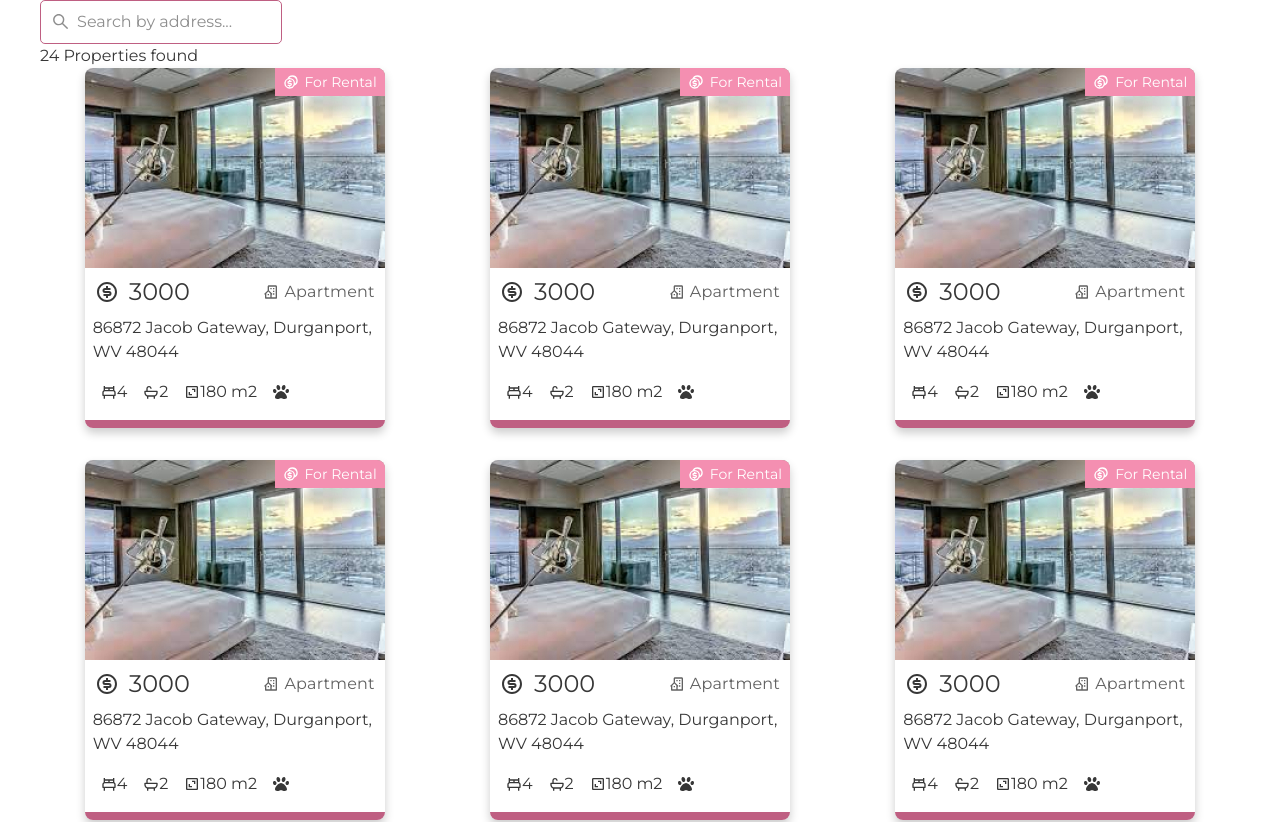
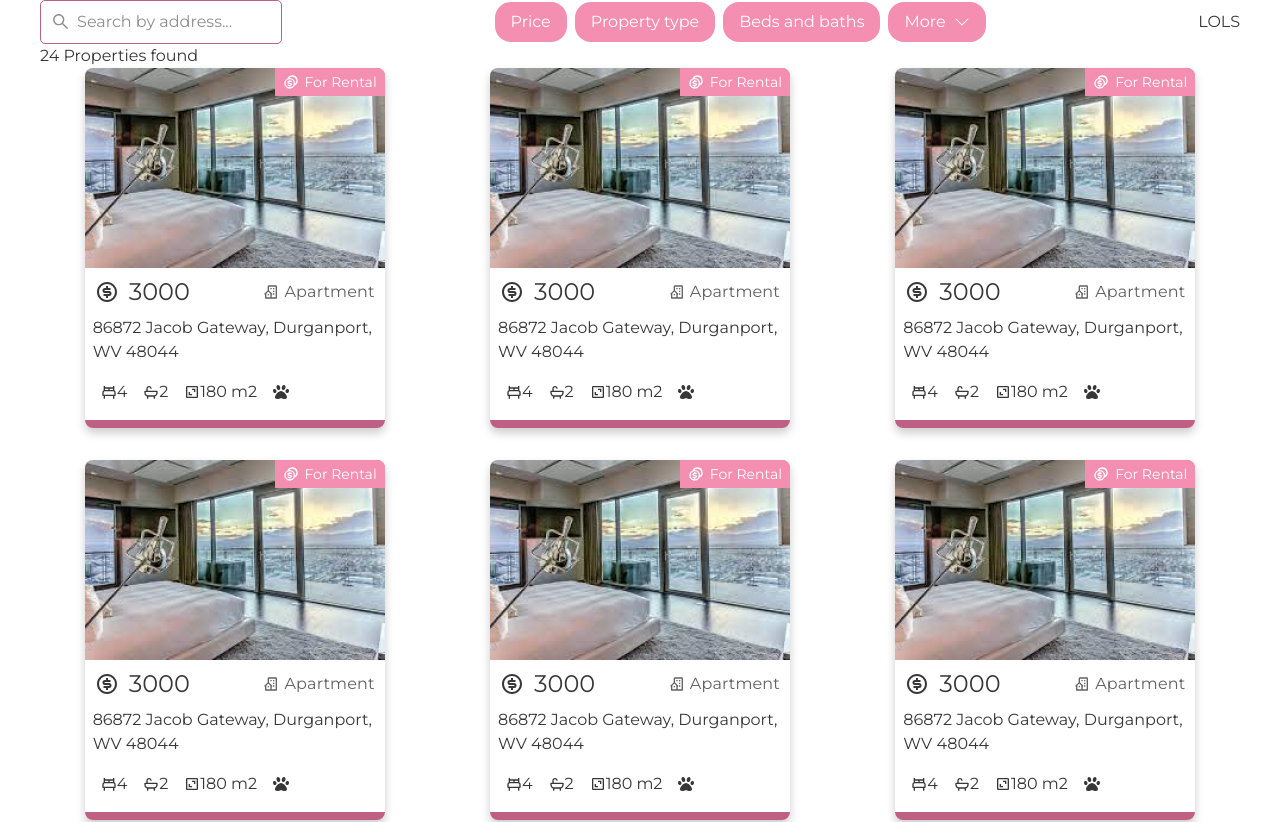
Before and after one commit to Alejandro1709/GetThatHome-Client, a React (Create React App) app: page /properties in a window 1280 px wide. Shown: the top 822 px of the page. Built offline with nearby package versions, Linux system fonts and the light colour scheme.

Commit message:
Add: style to ButtonGroup in components/ButtonGroup.js

```diff
--- a/src/components/Button.js
+++ b/src/components/Button.js
@@ -1,7 +1,34 @@
-import React from 'react';
+import { colors } from '../styles/colors';
+import styled from '@emotion/styled';
 
-function Button() {
-  return <div>Button</div>;
+const StyledButton = styled.button`
+  border: none;
+  padding: 0.5rem 1rem;
+  color: white;
+  background-color: ${colors.primary[300]};
+  cursor: pointer;
+  border-radius: 1rem;
+
+  &:hover {
+    background-color: ${colors.primary[400]};
+  }
+`;
+
+const StyledButtonWrapper = styled.div`
+  display: flex;
+  align-items: center;
+  gap: 0.5rem;
+`;
+
+function Button({ children, hasIcon, Icon, onClick }) {
+  return (
+    <StyledButton onClick={onClick}>
+      <StyledButtonWrapper>
+        {children}
+        {hasIcon && <Icon />}
+      </StyledButtonWrapper>
+    </StyledButton>
+  );
 }
 
 export default Button;
--- /dev/null
+++ b/src/components/ButtonGroup.js
@@ -0,0 +1,24 @@
+import { BsChevronDown } from 'react-icons/bs';
+import Button from './Button';
+import styled from '@emotion/styled';
+
+const StyledButtonGroup = styled.div`
+  display: flex;
+  flex-direction: row;
+  gap: 0.5rem;
+`;
+
+function ButtonGroup() {
+  return (
+    <StyledButtonGroup>
+      <Button>Price</Button>
+      <Button>Property type</Button>
+      <Button>Beds and baths</Button>
+      <Button hasIcon Icon={BsChevronDown}>
+        More
+      </Button>
+    </StyledButtonGroup>
+  );
+}
+
+export default ButtonGroup;
--- a/src/components/SorteableBar.js
+++ b/src/components/SorteableBar.js
@@ -1,4 +1,5 @@
 import SelectInput from './SelectInput';
+import ButtonGroup from './ButtonGroup';
 import styled from '@emotion/styled';
 
 const StyledSorteableBar = styled.div`
@@ -6,7 +7,11 @@ const StyledSorteableBar = styled.div`
   flex-direction: column;
 `;
 
-const StyledSorteableBarTop = styled.div``;
+const StyledSorteableBarTop = styled.div`
+  display: flex;
+  justify-content: space-between;
+  align-items: center;
+`;
 
 const StyledSorteableBarBot = styled.div``;
 
@@ -15,8 +20,9 @@ function SorteableBar() {
     <StyledSorteableBar>
       <StyledSorteableBarTop>
         <SelectInput placeholder='Search by address...' hasIcon />
-        {/* ButtonGroup */}
+        <ButtonGroup />
         {/* SelectInput */}
+        LOLS
       </StyledSorteableBarTop>
       <StyledSorteableBarBot>24 Properties found</StyledSorteableBarBot>
     </StyledSorteableBar>
```
